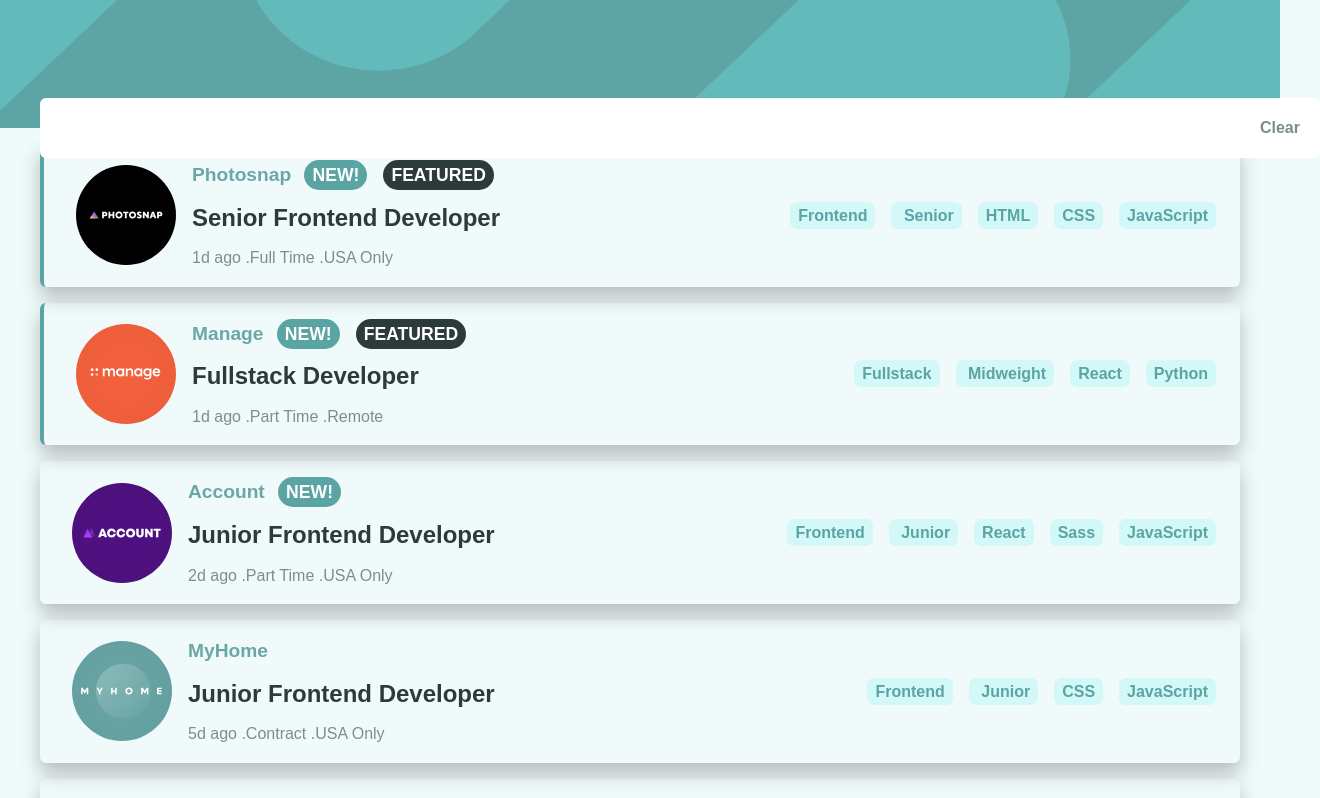
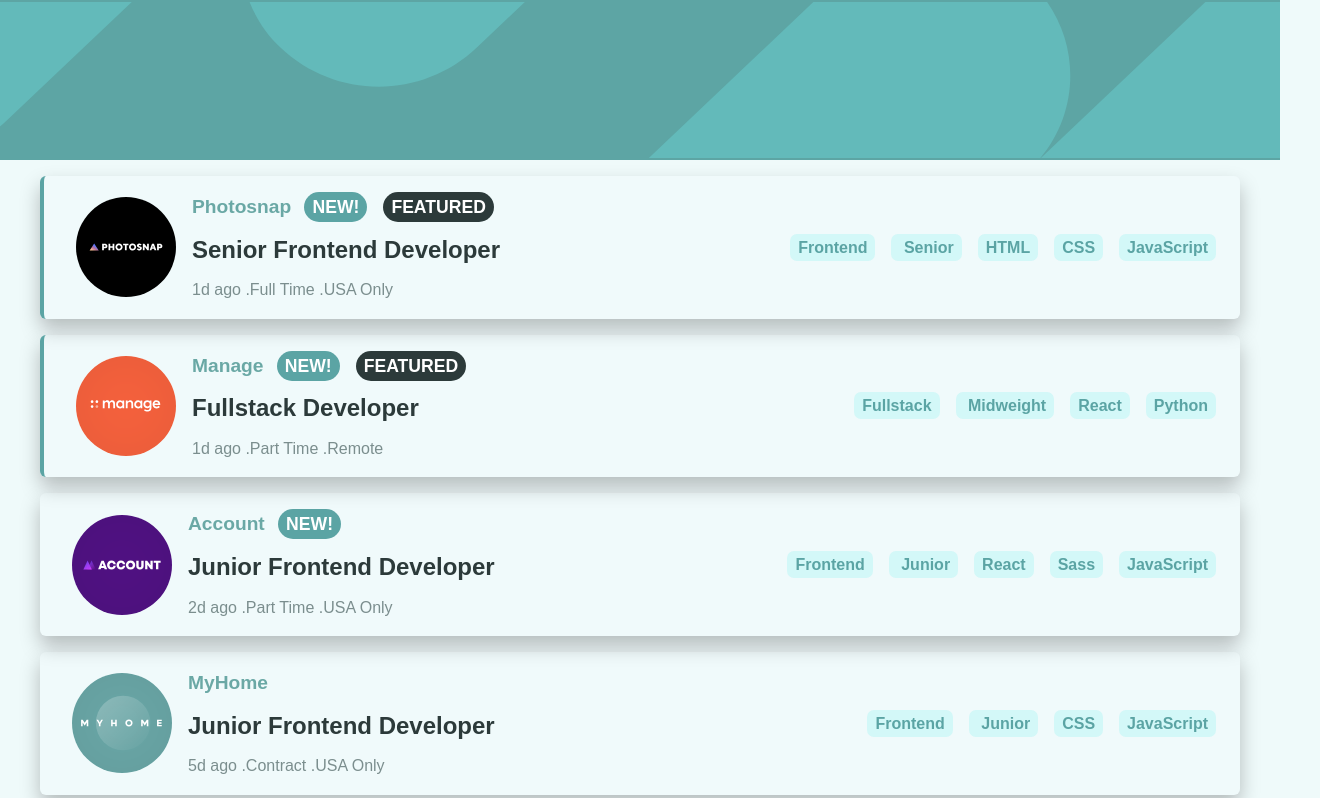
Before and after one commit to OtabekToshtemirov/jobListing, a React (Vite) app: page / in a window 1280 px wide. Shown: the top 798 px of the page, 1320 px wide, since content can reach past the window. Built offline with nearby package versions, Linux system fonts and the light colour scheme.

Commit message:
Update App.css

```diff
--- a/src/App.css
+++ b/src/App.css
@@ -1,10 +1,10 @@
 .nav {
     background: url("../images/bg-header-desktop.svg") center no-repeat, #5DA5A4;
-    height: 16vh;
+    height: 20vh;
     width: 100%;
 }
 .container{
-    width: 1200px;
+    width: 90%;
     margin: 0 auto;
 }
 body{
@@ -49,6 +49,9 @@
 .clear:hover{
     text-decoration: underline;
 }
+.hidden{
+    display: none;
+}
 .filtered-skills{
     border: none;
     display: flex;
```
